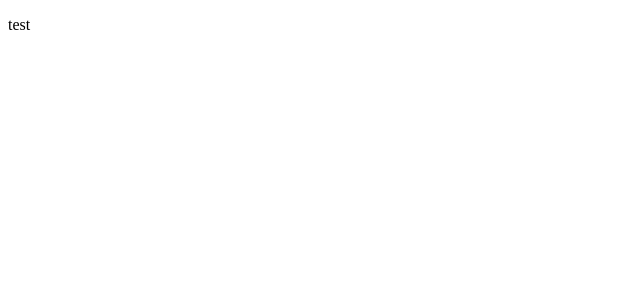
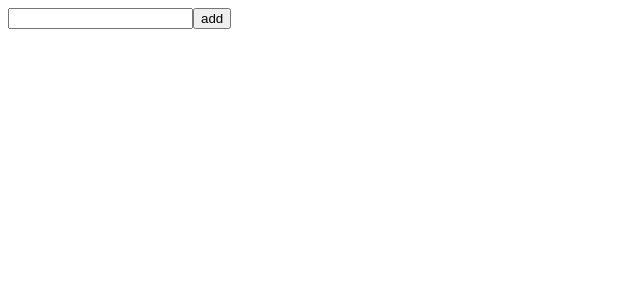
Before and after one commit to mojtabafallah/list, a Vue app: page / in a window 1280 px wide. Shown: the top 300 px of the page, without its empty margins (0-640 px from the left). Built offline with nearby package versions, Linux system fonts and the light colour scheme.

Commit message:
list unique

```diff
--- a/src/App.vue
+++ b/src/App.vue
@@ -1,9 +1,32 @@
 <script>
+import { remove } from '@vue/shared';
 
+
+export default {
+  data() {
+    return {
+      content: '',
+      items: []
+    }
+  },
+  methods: {
+    add_to_list(text) {
+      if(!this.items.includes(text)){
+        this.items.push(text);
+        this.content = '';
+      }
+    },
+    remove(value) {
+      this.items.splice(this.items.indexOf(value), 1);
+    }
+  }
+}
 </script>
 
 <template>
-  <div>
-    <p>test</p>
-  </div>
+  <input v-model="content">
+  <button @click="add_to_list(content)">add</button>
+  <li v-for="item in items">
+    {{ item }} <button @click="remove(item)">remove</button>
+  </li>
 </template>
```
